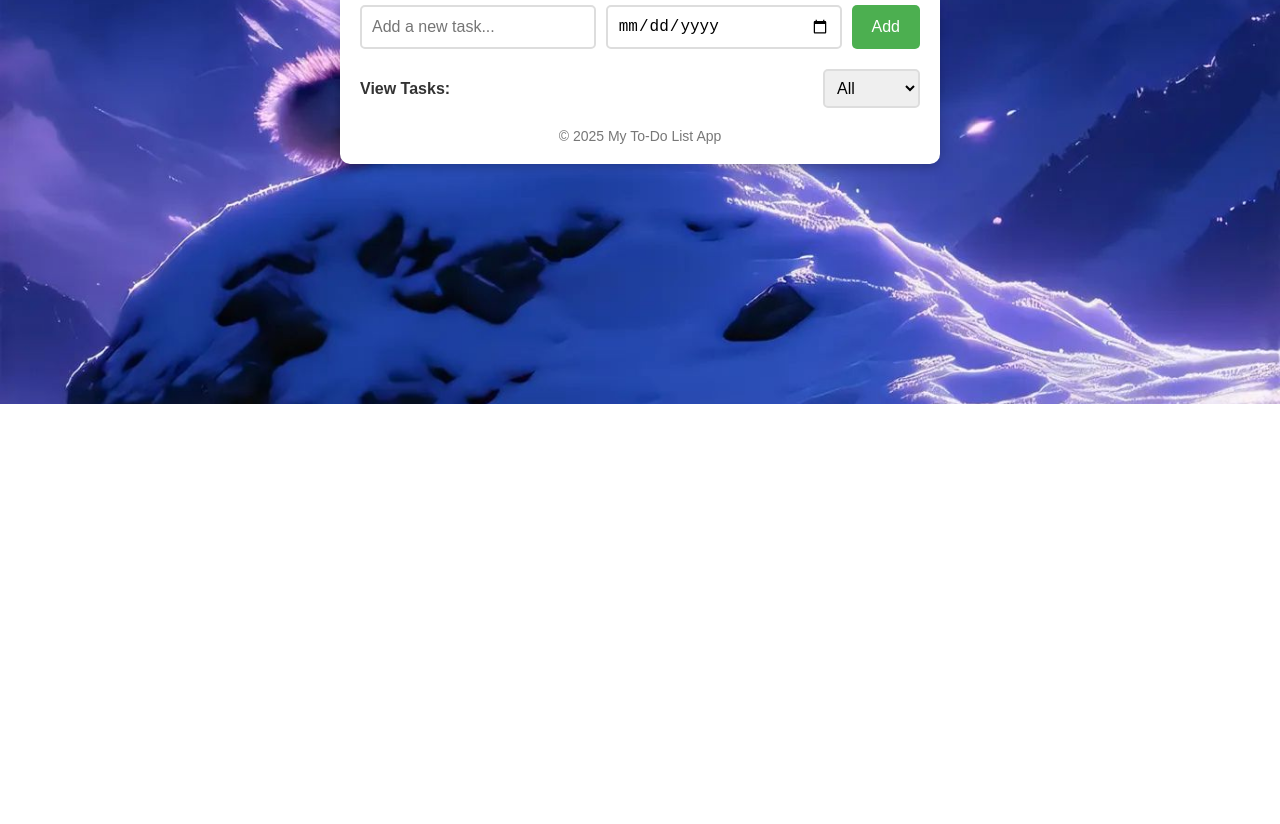
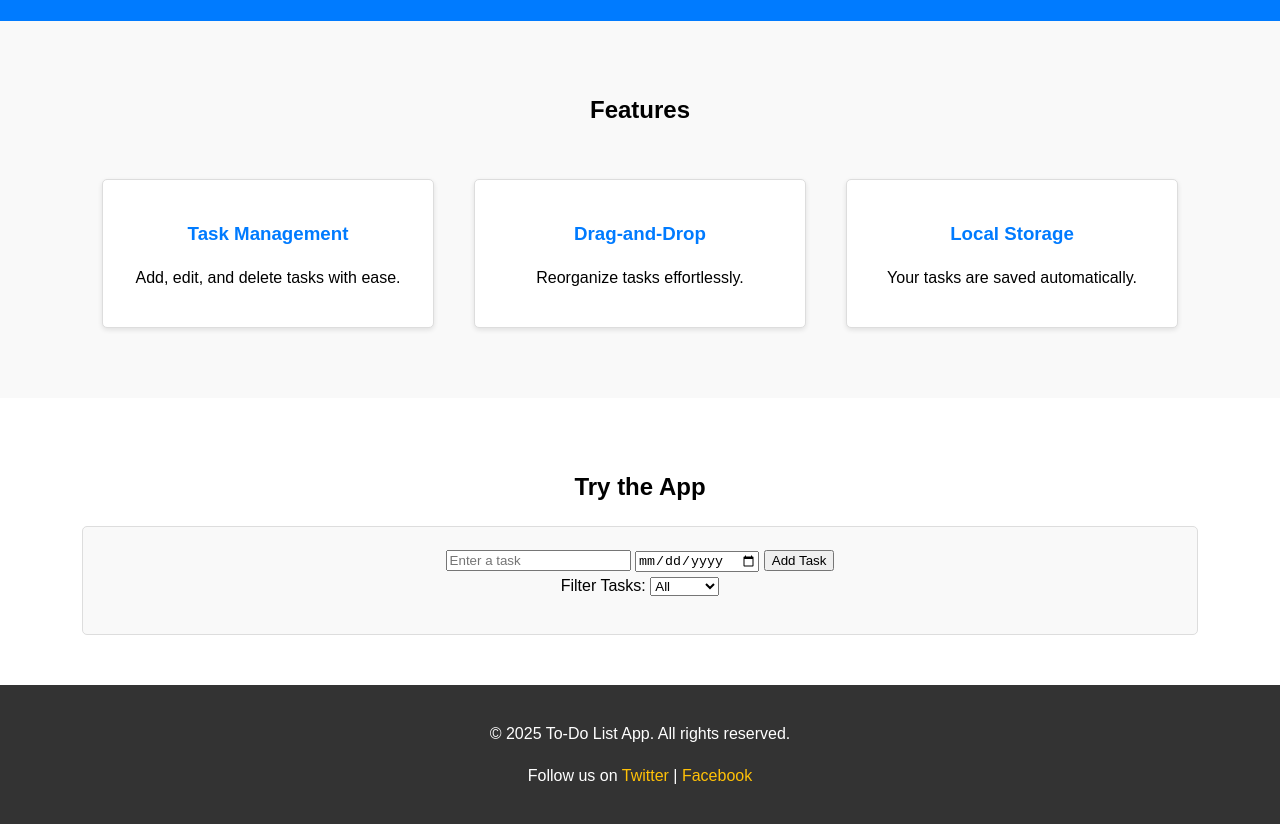
Before and after one commit to IdaraKoffi/alx-portfolio_project, a plain HTML site: page todo-list-app/index.html in a window 1280 px wide. Shown: the part 396-1220 px from the top of the page. Before the commit the page ends 800 px from the top, so only its background shows below. Drawn offline with Linux system fonts and the light colour scheme.

Commit message:
HTML UPDATE

```diff
--- a/todo-list-app/index.html
+++ b/todo-list-app/index.html
@@ -7,35 +7,69 @@
   <link rel="stylesheet" href="styles.css">
 </head>
 <body>
+  <!-- Hero Section -->
+  <header class="hero">
     <div class="container">
-    <header>
-      <img src="todo-icon.png"To-Do Icon">
-      <h1>My To-Do List</h1>
+      <h1>Stay Organized with To-Do List</h1>
+      <p>Manage your tasks effortlessly and boost your productivity.</p>
+      <a href="#demo" class="cta-button">Try it Now</a>
+    </div>
   </header>
 
-    <section class="task-input">
-      <input type="text" id="task-input" placeholder="Add a new task...">
-      <input type="date" id="task-date">
-      <button id="add-task-btn">Add</button>
+  <!-- Features Section -->
+  <section class="features">
+    <div class="container">
+      <h2>Features</h2>
+      <div class="feature-list">
+        <div class="feature-item">
+          <h3>Task Management</h3>
+          <p>Add, edit, and delete tasks with ease.</p>
+        </div>
+        <div class="feature-item">
+          <h3>Drag-and-Drop</h3>
+          <p>Reorganize tasks effortlessly.</p>
+        </div>
+        <div class="feature-item">
+          <h3>Local Storage</h3>
+          <p>Your tasks are saved automatically.</p>
+        </div>
+      </div>
+    </div>
   </section>
 
-    <section class="filter-options">
-      <label for="filter">View Tasks:</label>
+  <section id="demo" class="demo">
+    <div class="container">
+      <h2>Try the App</h2>
+      <div id="app-container">
+        <div class="task-manager">
+          <div class="task-inputs">
+            <input type="text" id="task-input" placeholder="Enter a task">
+            <input type="date" id="task-date">
+            <button id="add-task-btn">Add Task</button>
+          </div>
+          <div class="task-filters">
+            <label for="filter">Filter Tasks:</label>
             <select id="filter">
               <option value="all">All</option>
               <option value="daily">Daily</option>
               <option value="weekly">Weekly</option>
               <option value="monthly">Monthly</option>
             </select>
+          </div>
+          <ul id="task-list"></ul>
+        </div>
+      </div>
+    </div>
   </section>
 
-    <ul id="task-list"></ul>
+  <!-- Footer -->
+  <footer class="footer">
+    <div class="container">
+      <p>&copy; 2025 To-Do List App. All rights reserved.</p>
+      <p>Follow us on <a href="#">Twitter</a> | <a href="#">Facebook</a></p>
+    </div>
+  </footer>
 
-    <footer>
-      <p>© 2025 My To-Do List App</p>
-    </footer>
-  </div>
-
-  <script src="scripts.js"></script>
+  <script src="app.js"></script>
 </body>
 </html>
--- a/todo-list-app/styles.css
+++ b/todo-list-app/styles.css
@@ -1,175 +1,104 @@
-/* General Reset */
-* {
+/* General Styles */
+body {
+  font-family: Arial, sans-serif;
   margin: 0;
   padding: 0;
-  box-sizing: border-box;
+  line-height: 1.6;
 }
 
-body {
-  font-family: 'Arial', sans-serif;
-  background: linear-gradient(to bottom, #f9f9f9, #e6e6e6);
-  color: #333;
-  display: flex;
-  justify-content: center;
-  align-items: center;
-  min-height: 100vh;
-  padding: 20px;
+.container {
+  width: 90%;
+  max-width: 1200px;
+  margin: 0 auto;
 }
 
-/* Main Container */
-.container {
-  background: #fff;
-  box-shadow: 0 4px 10px rgba(0, 0, 0, 0.2);
-  border-radius: 10px;
-  overflow: hidden;
-  width: 100%;
-  max-width: 600px;
-  padding: 20px;
+/* Hero Section */
+.hero {
+  background: #007BFF;
+  color: white;
+  text-align: center;
+  padding: 100px 20px;
 }
 
-/* Header */
-header {
+.hero h1 {
+  font-size: 2.5rem;
+  margin-bottom: 20px;
+}
+
+.hero p {
+  font-size: 1.2rem;
+  margin-bottom: 30px;
+}
+
+.cta-button {
+  display: inline-block;
+  background: #FFC107;
+  color: #333;
+  padding: 10px 20px;
+  text-decoration: none;
+  border-radius: 5px;
+  font-weight: bold;
+}
+
+/* Features Section */
+.features {
+  background: #f9f9f9;
+  padding: 50px 20px;
+  text-align: center;
+}
+
+.features h2 {
+  margin-bottom: 30px;
+}
+
+.feature-list {
+  display: flex;
+  justify-content: space-around;
+  flex-wrap: wrap;
+}
+
+.feature-item {
+  flex: 1;
+  max-width: 300px;
+  margin: 20px;
+  padding: 20px;
+  background: white;
+  border: 1px solid #ddd;
+  border-radius: 5px;
+  box-shadow: 0 2px 5px rgba(0, 0, 0, 0.1);
+}
+
+.feature-item h3 {
+  color: #007BFF;
+  margin-bottom: 10px;
+}
+
+/* Demo Section */
+.demo {
+  padding: 50px 20px;
+  text-align: center;
+}
+
+.demo h2 {
+  margin-bottom: 20px;
+}
+
+#app-container {
+  border: 1px solid #ddd;
+  padding: 20px;
+  background: #f9f9f9;
+  border-radius: 5px;
+}
+
+/* Footer */
+.footer {
+  background: #333;
+  color: white;
   text-align: center;
   padding: 20px 0;
 }
 
-header h1 {
-  font-size: 2rem;
-  color: #4caf50;
+.footer a {
+  color: #FFC107;
+  text-decoration: none;
 }
-
-header img {
-  width: 50px;
-  height: 50px;
-  margin-bottom: 10px;
-}
-
-/* Task Input Section */
-.task-input {
-  display: flex;
-  gap: 10px;
-  margin-bottom: 20px;
-}
-
-.task-input input[type="text"],
-.task-input input[type="date"] {
-  flex: 1;
-  padding: 10px;
-  border: 2px solid #ddd;
-  border-radius: 5px;
-  font-size: 16px;
-}
-
-.task-input button {
-  background: #4caf50;
-  color: #fff;
-  border: none;
-  padding: 10px 20px;
-  border-radius: 5px;
-  font-size: 16px;
-  cursor: pointer;
-  transition: background 0.3s;
-}
-
-.task-input button:hover {
-  background: #45a049;
-}
-
-/* Filter Options */
-.filter-options {
-  display: flex;
-  justify-content: space-between;
-  align-items: center;
-  margin-bottom: 20px;
-}
-
-.filter-options label {
-  font-weight: bold;
-}
-
-.filter-options select {
-  padding: 8px;
-  font-size: 16px;
-  border: 2px solid #ddd;
-  border-radius: 5px;
-}
-
-/* Task List */
-#task-list {
-  list-style: none;
-}
-
-#task-list li {
-  display: flex;
-  justify-content: space-between;
-  align-items: center;
-  padding: 10px;
-  margin-bottom: 10px;
-  border: 1px solid #ddd;
-  border-radius: 5px;
-  background: #f9f9f9;
-  transition: background 0.3s;
-}
-
-#task-list li:hover {
-  background: #f1f1f1;
-}
-
-#task-list span {
-  flex: 1;
-  margin-left: 10px;
-  font-size: 16px;
-}
-
-#task-list .completed {
-  text-decoration: line-through;
-  color: #999;
-}
-
-/* Buttons in Task List */
-#task-list button {
-  border: none;
-  padding: 5px 10px;
-  border-radius: 5px;
-  font-size: 14px;
-  cursor: pointer;
-  transition: background 0.3s;
-}
-
-#task-list .complete-task {
-  background: #4caf50;
-  color: white;
-}
-
-#task-list .complete-task:hover {
-  background: #45a049;
-}
-
-#task-list .delete-task {
-  background: #f44336;
-  color: white;
-}
-
-#task-list .delete-task:hover {
-  background: #e53935;
-}
-
-/* Footer */
-footer {
-  text-align: center;
-  margin-top: 20px;
-  font-size: 14px;
-  color: #777;
-}
-
-body {
-  font-family: 'Arial', sans-serif;
-  background: url(background.jpg) center center/cover;
-  background-size: cover;
-  color: #333;
-  display: flex;
-  justify-content: center;
-  align-items: center;
-  min-height: 100vh;
-  padding: 20px;
-}
```
Lines whose indentation alone changed are shown as unchanged.
